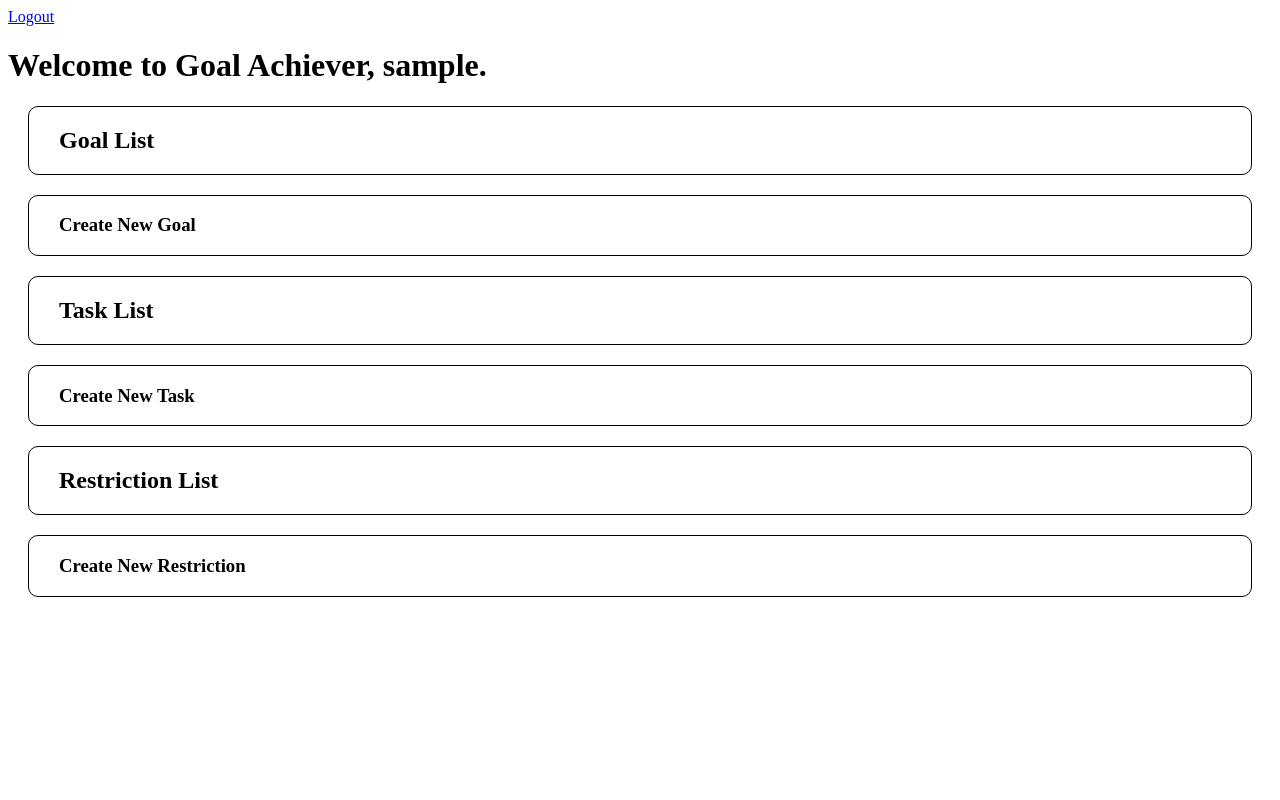
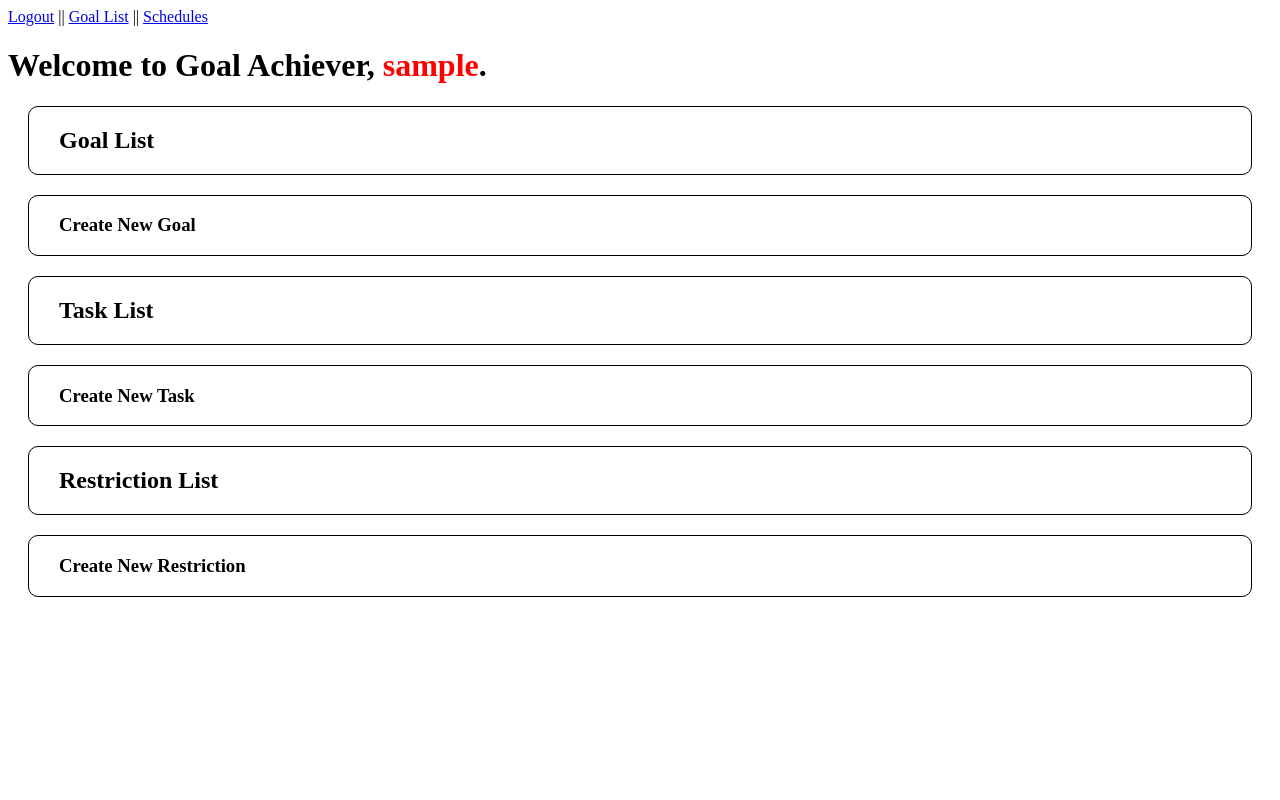
Before and after one commit to Procelius/goal-achiever, a Django app: page /goal_achiever/ in a window 1280 px wide. Run offline with Django 3.2, Linux system fonts and the light colour scheme; the visitor is signed in with stand-in values (Sample User, id 1); data that the repository does not hold is empty; some libraries are stand-ins or nearby versions.

Commit message:
fix names, add basic template, add liks to base.html

```diff
--- /dev/null
+++ b/goal_achiever/contrib/schedules/templates/schedules/schedules.html
@@ -0,0 +1,5 @@
+{% extends 'base.html' %} {% load static %}
+
+{% block content %}
+<h2>Schedules</h2>
+{% endblock %}
--- a/goal_achiever/contrib/schedules/urls.py
+++ b/goal_achiever/contrib/schedules/urls.py
@@ -3,5 +3,5 @@ from django.urls import path
 from . import views
 
 urlpatterns = [
-    path('schedule/', views.index, name='index'),
+    path('schedules/', views.schedules, name='schedules'),
 ]
--- a/goal_achiever/contrib/schedules/views.py
+++ b/goal_achiever/contrib/schedules/views.py
@@ -1,5 +1,5 @@
-from django.shortcuts import HttpResponse
+from django.shortcuts import render
 
 
-def index(request):
-    return HttpResponse("schedule app")
+def schedules(request):
+    return render(request, "schedules/schedules.html", {})
--- a/goal_achiever/settings.py
+++ b/goal_achiever/settings.py
@@ -41,6 +41,7 @@ INSTALLED_APPS = [
 
     # 'goal_achiever',
     'goal_achiever.apps.Goals',
+    'goal_achiever.apps.Schedules'
 ]
 
 MIDDLEWARE = [
--- a/goal_achiever/templates/base.html
+++ b/goal_achiever/templates/base.html
@@ -12,11 +12,13 @@
 </head>
 <body>
   {% if user.is_authenticated %}
-    <a href="{% url 'logout' %}">Logout</a>
+    <a href="{% url 'logout' %}">Logout</a> ||
+    <a href="{% url 'goal_list' %}">Goal List</a> ||
+    <a href="{% url 'schedules' %}">Schedules</a>
   {% else %}
     <a href="{% url 'login' %}">Login</a>
   {% endif %}
-    <h1>Welcome to Goal Achiever{% if user.is_authenticated %}, {{ user.get_username }}.{% else %}{% endif %}</h1>
+    <h1>Welcome to Goal Achiever{% if user.is_authenticated %}, <span style="color: red;">{{ user.get_username }}</span>.{% else %}{% endif %}</h1>
   {% block content %}
   {% endblock %}
 </body>
```
Also changed, not shown: goal_achiever/apps.py (+6 -3 lines).
